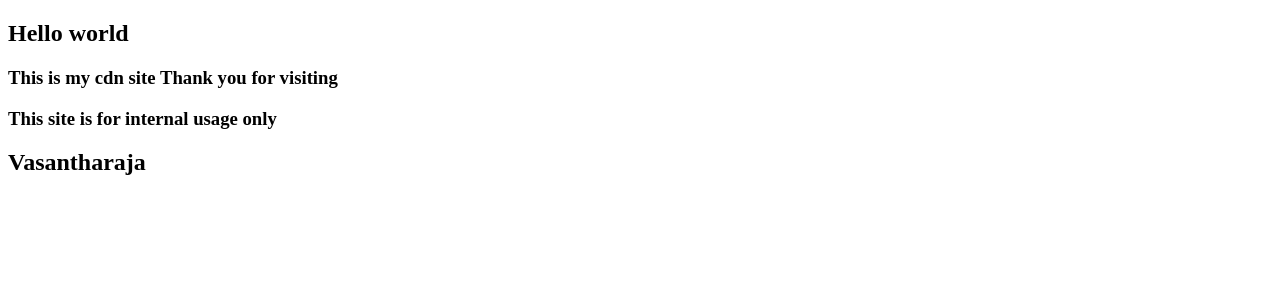
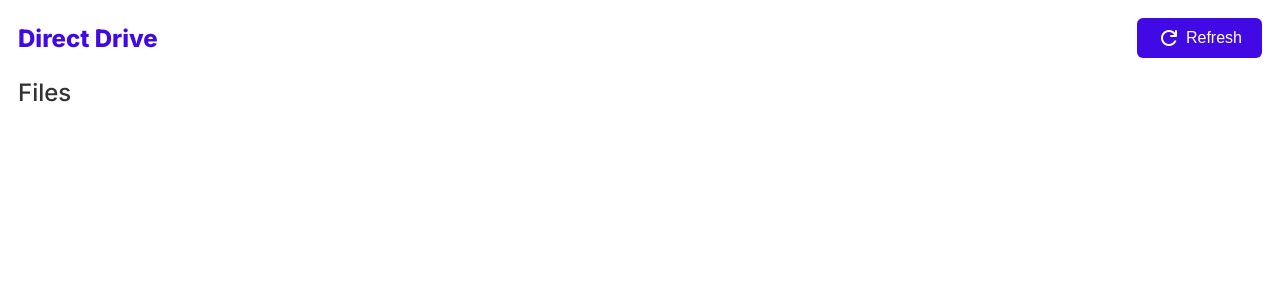
Before and after one commit to vasantharaja200295/DirectDrive, a Flask app: page / in a window 1280 px wide. Shown: the top 300 px of the page. Run offline with Flask 3, Linux system fonts and the light colour scheme.

Commit message:
Completed Basic Features

```diff
--- a/GoogleDriveService.py
+++ b/GoogleDriveService.py
@@ -10,10 +10,9 @@ class DriveService:
         self.service = Create_Service(CLIENT_SECRET_FILE, API_NAME, API_VERSION, SCOPES)
         folder_id='1f_OmKk4pBeFPzCqvyzWmlL_-m1laDMep'
         self.query = f"parents = '{folder_id}'"
-        response = self.service.files().list(q=self.query).execute()
-        self.files = response.get('files', [])
+        self.load()
 
-    def refresh(self):
+    def load(self):
         response = self.service.files().list(q=self.query).execute()
         self.files = response.get('files', [])
 
--- a/main.py
+++ b/main.py
@@ -1,9 +1,7 @@
 from flask import Flask, render_template, redirect, Response
 from dotenv import load_dotenv
 from flask_cors import CORS
-from pymongo import MongoClient
 from GoogleDriveService import DriveService
-import os
 
 
 load_dotenv('.env')
@@ -15,10 +13,8 @@ drive = DriveService()
 
 @app.route("/")
 def main():
-
-    sampleData = drive.display()
-
-    return render_template("index.html", data=sampleData)
+    displayData = drive.display()
+    return render_template("index.html", data=displayData)
 
 @app.route('/file/<filename>')
 def get_file_by_name(filename):
@@ -34,7 +30,7 @@ def get_file_by_name(filename):
 
 @app.route('/refresh')
 def refresh():
-    drive.refresh()
+    drive.load()
     return redirect('/')
 
 if __name__ == "__main__":
--- a/static/style.css
+++ b/static/style.css
@@ -0,0 +1,95 @@
+@import url('https://fonts.googleapis.com/css2?family=Inter:wght@500;600;800&display=swap');
+
+
+:root {
+    --primary-color: #4109E3;
+    --secondary-color: #6c757d;
+    --text-color: #333;
+    --background-color: #fff;
+    --secondary-background-color:#ccc9d7;
+}
+
+body{
+    padding: 10px;
+    font-family: 'Inter';
+}
+
+.mainContainer{
+    height: max-content;
+}
+
+.header{
+    height: 40px;
+    width: 100%;
+    display: flex;
+    flex-direction: row;
+    align-items: center;
+    justify-content: space-between;
+    position: sticky;
+}
+
+.logo{
+    color:var(--primary-color);
+}
+
+.refresh-button{
+    height: 40px;
+    display: inline-flex;
+    align-items: center;
+    gap: 5px;
+    border-radius: 6px;
+    outline: none;
+    border: none;
+    background-color: var(--primary-color);
+    color: white;
+    padding-inline: 20px;
+}
+
+.refresh-button:hover{
+    background-color: #3408b6;
+}
+
+.refresh-button:active{
+    scale: 0.95;
+}
+
+
+.button-text{
+    font-size: 16px;
+    font-weight: 500;
+}
+
+.sectionTitle{
+    font-weight: 400;
+    color: var(--text-color);
+}
+
+.filesContainer{
+    flex:1;
+    display: flex;
+    flex-direction: column;
+    align-items: flex-start;
+    gap:10px;
+}
+
+
+.fileItem{
+    background-color: var(--secondary-background-color) ;
+    width: 100%;
+    display: inline-flex;
+    gap:20px;
+    padding: 10px;
+    box-sizing: border-box;
+    border-radius: 10px;
+}
+
+.preview-image{
+    height: 100px;
+    width:170px;
+    border-radius: 6px;
+}
+
+.file-name{
+    font-size: 18px;
+    font-weight: 300;
+}
--- a/templates/index.html
+++ b/templates/index.html
@@ -3,19 +3,33 @@
 <head>
     <meta charset="UTF-8">
     <meta name="viewport" content="width, initial-scale=1.0">
-    <title>Document</title>
+    <title>DirectDrive</title>
+    <link rel="stylesheet" type="text/css" href="{{ url_for('static', filename='style.css') }}">
+    <link rel="stylesheet" href="https://fonts.googleapis.com/css2?family=Material+Symbols+Rounded:opsz,wght,FILL,GRAD@24,400,0,0" />
 </head>
 <body>
-    <div>
-        <h2>Hello world</h2>
-        <h3>This is my cdn site Thank you for visiting</h3>
-        <h3>This site is for internal usage only</h3>
-        <h2>Vasantharaja</h2>
-        {% for item in data %}
-                <div>{{item.name}}</div><br>
-                <img src="{{ item.image }}" alt="" height="100" width="200"/>
-        {% endfor %}
+    <section class="mainContainer">
+        <header class="header">
+            <h2 class="logo">Direct Drive</h2>
+            <a href="{{url_for('refresh')}}" >
+            <button class="refresh-button">
+                <span class="material-symbols-rounded">
+                    refresh
+                </span>
+                <h3 class="button-text">Refresh</h3>
+            </button>
+        </a>
+        </header>
+        <h2 class="sectionTitle">Files</h2>
+        <div class="filesContainer">
+            {% for item in data %}
+            <div class="fileItem">
+                <img class="preview-image" src="{{item.image}}" />
+                <h3 class="file-name">{{item.name}}</h3>
+            </div>
+            {% endfor %}
 
-    </div>
+        </div>
+    </section>
 </body>
 </html>
```
Also changed, not shown: 1 other file.
